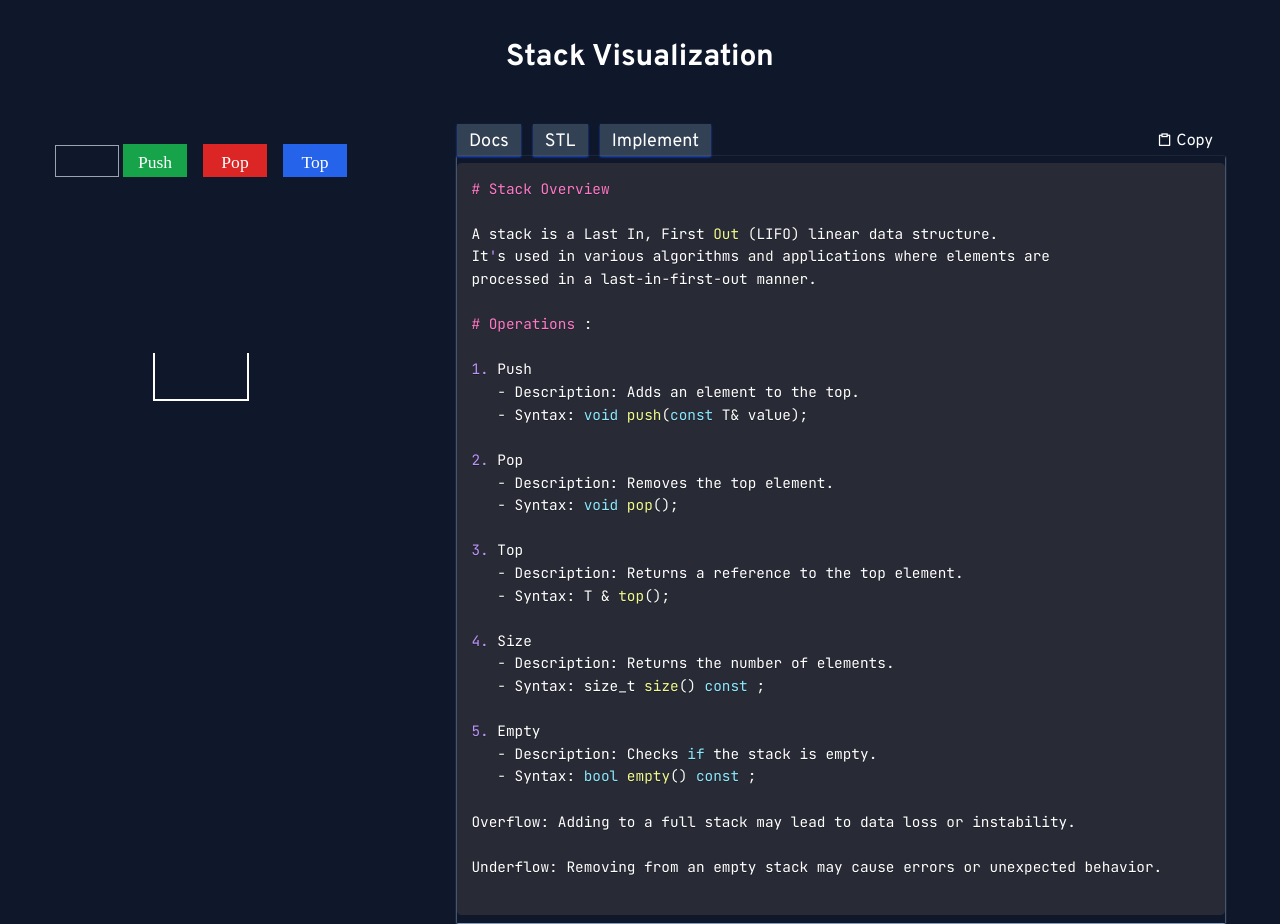
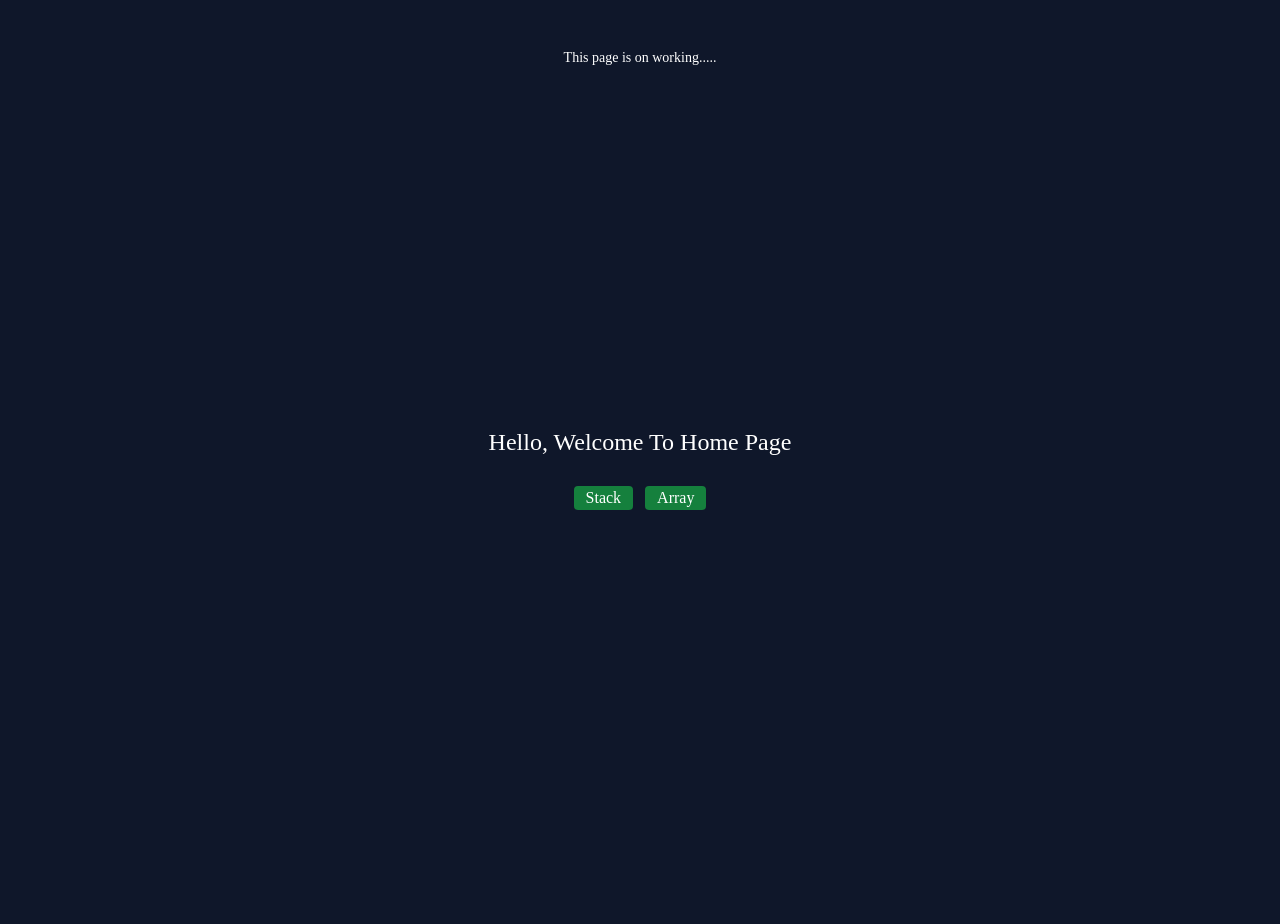
Before and after one commit to LokeshwarPrasad3/DSA-Visualization-Project, a React (Vite) app: page / in a window 1280 px wide. After the commit the page ends 868 px from the top, so only its background shows below. Built offline with nearby package versions, Linux system fonts and the light colour scheme; a web font is replaced by a local one.

Commit message:
fixed stack page , create route home, stack, array

```diff
--- a/src/App.jsx
+++ b/src/App.jsx
@@ -1,13 +1,18 @@
-import StackPage from "./Pages/StackPage";
-
+import ArrayPage from './Pages/ArrayPage';
+import HomePage from './Pages/HomePage';
+import StackPage from './Pages/StackPage';
+import { Route, Routes } from 'react-router-dom';
 
 function App() {
-
   return (
     <>
-      <StackPage />
+      <Routes>
+        <Route exact path="/" element={<HomePage />} />
+        <Route exact path="/stack" element={<StackPage />} />
+        <Route exact path="/array" element={<ArrayPage />} />
+      </Routes>
     </>
-  )
+  );
 }
 
-export default App
+export default App;
--- /dev/null
+++ b/src/Pages/ArrayPage.jsx
@@ -0,0 +1,13 @@
+import React from 'react';
+
+const ArrayPage = () => {
+  return (
+    <>
+      <h2 className="text-sm text-center mt-12 ">
+        This page is on working.....
+      </h2>
+    </>
+  );
+};
+
+export default ArrayPage;
--- /dev/null
+++ b/src/Pages/HomePage.jsx
@@ -0,0 +1,22 @@
+import { Link } from 'react-router-dom';
+
+const HomePage = () => {
+  return (
+    <>
+      <h2 className="text-sm text-center mt-12 ">This page is on working.....</h2>
+      <div className="homepage_container w-full flex-4 h-screen gap-7">
+        <h2 className="text-2xl capitalize">Hello, Welcome to home page</h2>
+        <div className="links_container flex-3 gap-3 ">
+          <Link to="/stack" className="custom_button">
+            Stack
+          </Link>
+          <Link to="/array" className="custom_button">
+            Array
+          </Link>
+        </div>
+      </div>
+    </>
+  );
+};
+
+export default HomePage;
--- /dev/null
+++ b/src/data/ArrayData.js
@@ -0,0 +1,9 @@
+export const arrayElements = [
+    { index: 0, element: 10 },
+    { index: 1, element: 20 },
+    { index: 2, element: 30 },
+    { index: 3, element: 40 },
+    { index: 4, element: 50 },
+    { index: 5, element: 60 },
+    { index: 6, element: 70 },
+]
--- a/src/index.css
+++ b/src/index.css
@@ -5,3 +5,14 @@
 * {
   color: white;
 }
+
+.custom_button {
+  @apply px-3 bg-green-700 hover:bg-green-600 rounded transition-all duration-300 text-[1rem] border-none cursor-pointer;
+}
+
+.flex-3 {
+  @apply flex justify-center items-center;
+}
+.flex-4 {
+  @apply flex flex-col justify-center items-center;
+}
--- a/src/main.jsx
+++ b/src/main.jsx
@@ -1,11 +1,14 @@
-import React from 'react'
-import ReactDOM from 'react-dom/client'
-import App from './App.jsx'
-import './index.css'
+import React from 'react';
+import ReactDOM from 'react-dom/client';
+import App from './App.jsx';
+import './index.css';
 import 'remixicon/fonts/remixicon.css';
+import { BrowserRouter } from 'react-router-dom';
 
 ReactDOM.createRoot(document.getElementById('root')).render(
   <React.StrictMode>
-    <App />
+    <BrowserRouter>
+      <App />
+    </BrowserRouter>
   </React.StrictMode>,
-)
+);
```
Also changed, not shown: 5 other files (tests, documents, lock files or other folders).
